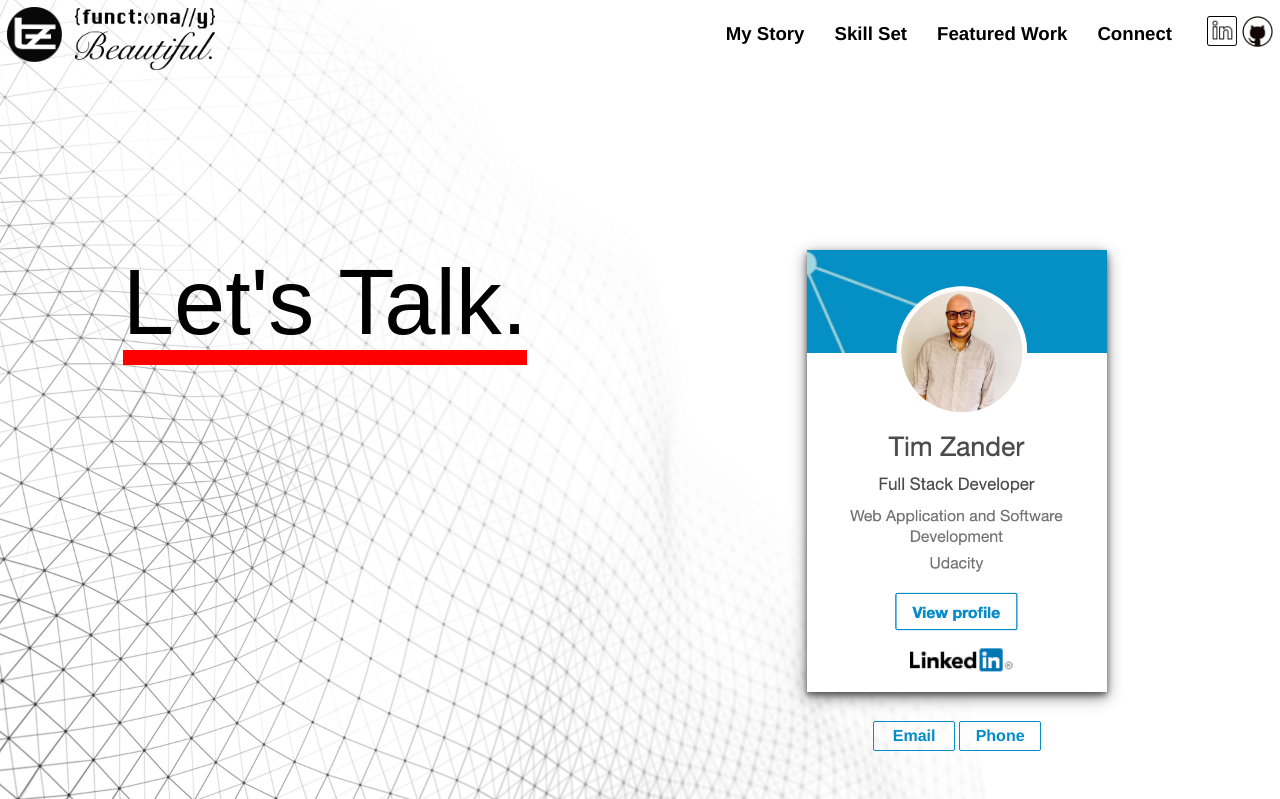
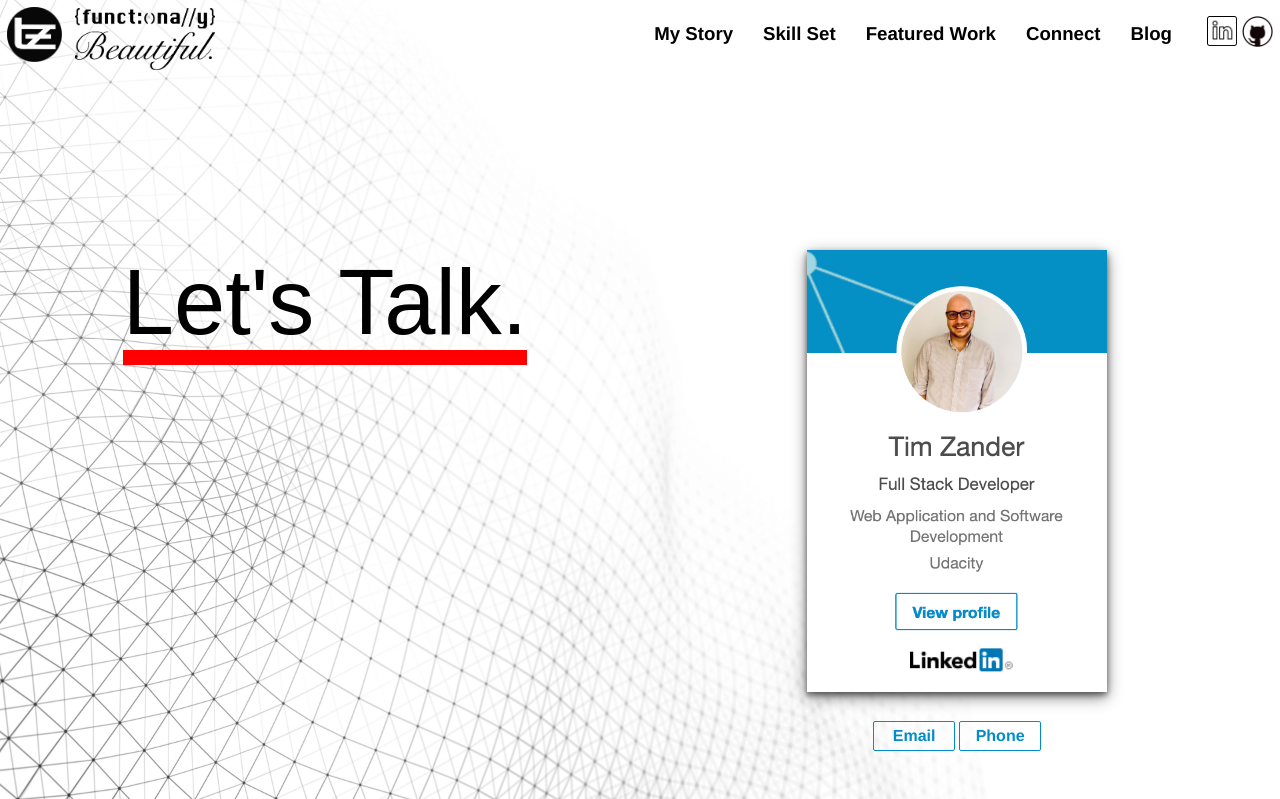
Before and after one commit to tzndr/portfolio-site, a Flask app: page /connect in a window 1280 px wide. Shown: the top 799 px of the page. Run offline with Flask 2, Linux system fonts and the light colour scheme.

Commit message:
Add blog option to header and connect to view route/template

```diff
--- a/templates/header.html
+++ b/templates/header.html
@@ -33,6 +33,9 @@
       <li class="nav-link">
         <a href="{{url_for('showConnect')}}">Connect</a>
       </li>
+      <li class="nav-link">
+        <a href="{{url_for('showBlog')}}">Blog</a>
+      </li>
       <span class="social-link">
         <a href="https://www.linkedin.com/in/timothyzander/">
         <img class="social-link-1" src="../static/img/linked_in.png"></a>
--- a/views.py
+++ b/views.py
@@ -22,6 +22,10 @@ def showFeaturedWork():
 def showConnect():
     return render_template('connect.html')
 
+@app.route('/blog')
+def showBlog():
+    return render_template('blog.html')
+
 @app.route('/interactive_map')
 def showInteractiveMap():
     return render_template('interactive_map.html')
```
